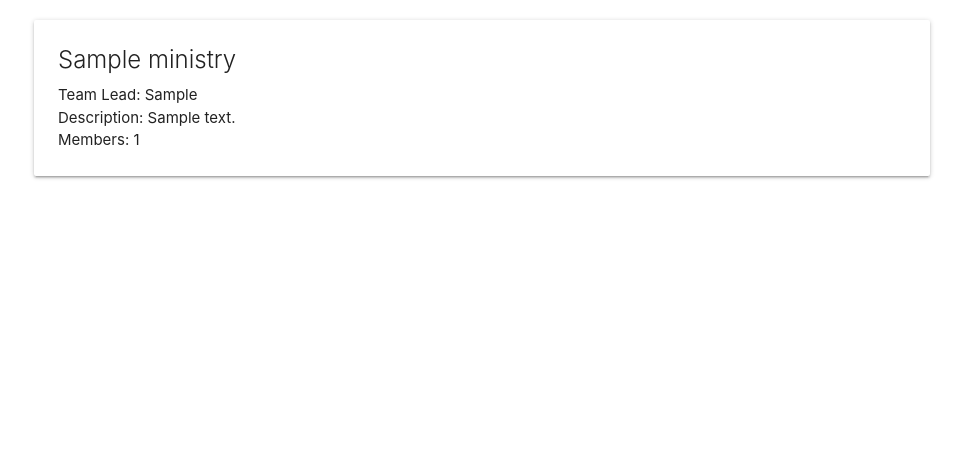
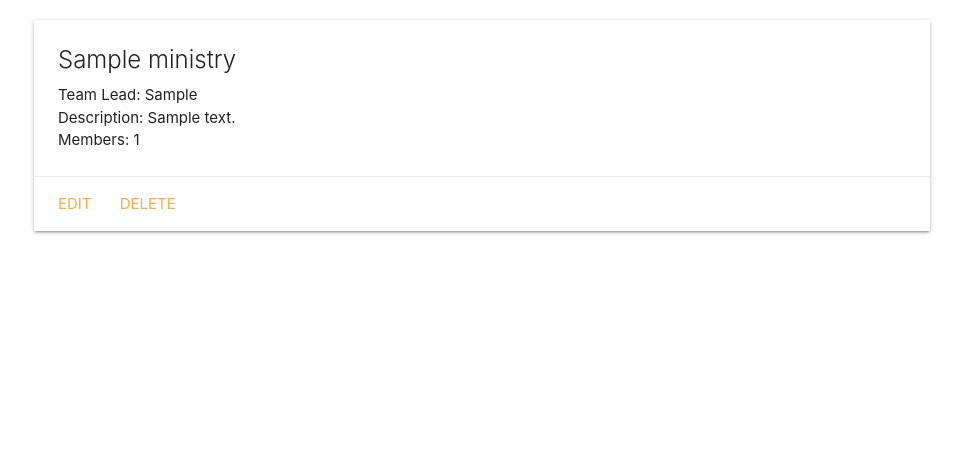
Before and after one commit to woojinv/Hebron-Ministries, a Django app: page /ministries/1/ in a window 1280 px wide. Shown: the part 180-651 px from the top of the page, without its empty margins (158-1121 px from the left). Run offline with Django 4.2, Linux system fonts and the light colour scheme; tables that the repository leaves empty hold one stand-in row (values such as "Sample post").

Commit message:
delete and edit ministries

```diff
--- a/main_app/templates/ministries/detail.html
+++ b/main_app/templates/ministries/detail.html
@@ -10,8 +10,11 @@
         <p>Team Lead: {{ ministry.lead }}</p>
         <p>Description: {{ ministry.description }}</p>
         <p>Members: {{ ministry.number_of_members }}</p>
+    </div>
 
-
+    <div class="card-action">
+        <a href="{% url 'ministries_update' ministry.id %}">Edit</a>
+        <a href="{% url 'ministries_delete' ministry.id %}">Delete</a>
     </div>
 
 </div>
--- a/main_app/urls.py
+++ b/main_app/urls.py
@@ -7,4 +7,6 @@ urlpatterns = [
     path('ministries/', views.ministries_index, name='index'),
     path('ministries/<int:ministry_id>/', views.ministries_detail, name='detail'),
     path('ministries/create/', views.MinistryCreate.as_view(), name='ministries_create'),
+    path('ministries/<int:pk>/update/', views.MinistryUpdate.as_view(), name='ministries_update'),
+    path('ministries/<int:pk>/delete/', views.MinistryDelete.as_view(), name='ministries_delete'),
 ]
--- a/main_app/views.py
+++ b/main_app/views.py
@@ -1,5 +1,5 @@
 from django.shortcuts import render
-from django.views.generic.edit import CreateView
+from django.views.generic.edit import CreateView, UpdateView, DeleteView
 from .models import Ministry
 
 
@@ -21,3 +21,11 @@ def ministries_detail(request, ministry_id):
 class MinistryCreate(CreateView):
     model = Ministry
     fields = '__all__'
+
+class MinistryUpdate(UpdateView):
+    model = Ministry
+    fields = ['name', 'lead', 'description', 'number_of_members']
+
+class MinistryDelete(DeleteView):
+    model = Ministry
+    success_url = '/ministries/'
```
